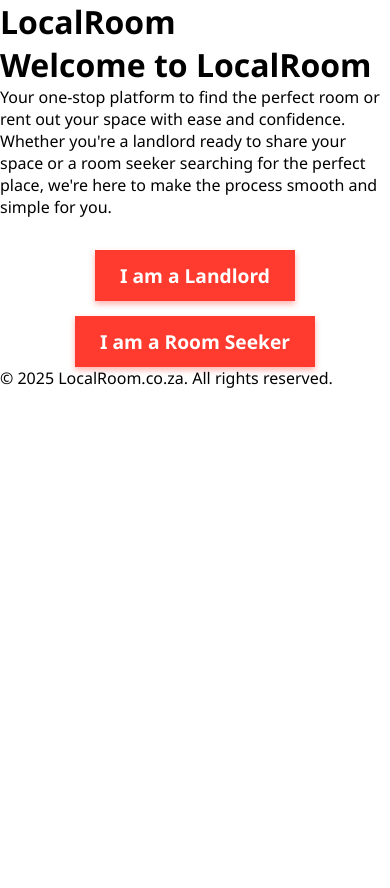
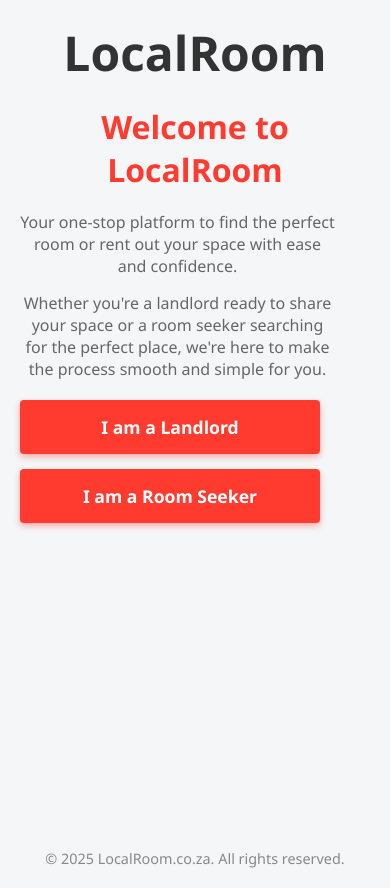
Before and after one commit to Mavester432/LocalRoom.co.za, a plain HTML site: page index.html in a window 390 px wide. Before the commit the page ends 844 px from the top, so only its background shows below. Drawn offline with Linux system fonts and the light colour scheme.

Commit message:
Update index.html

```diff
--- a/index.html
+++ b/index.html
@@ -13,72 +13,16 @@
       font-family: 'Segoe UI', sans-serif;
     }
 
-    /* Role Buttons */
-    .role-buttons {
-      display: flex;
-      gap: 20px;
-      justify-content: center;
-      flex-wrap: wrap;
-      margin-top: 2rem;
-    }
-
-    .role-button {
-      flex: 1 1 180px;
-      padding: 15px 30px;
-      font-size: 1.2rem;
-      font-weight: 700;
-      color: white;
-      background-color: #FF3B30;
-      border: none;
-      border-radius: 0;
-      cursor: pointer;
-      text-align: center;
-      text-decoration: none;
-      box-shadow: 0 3px 6px rgba(255, 59, 48, 0.4);
-      transition: background-color 0.3s ease, box-shadow 0.3s ease;
-    }
-
-    .role-button:hover,
-    .role-button:focus {
-      background-color: #cc2a23;
-      box-shadow: 0 5px 12px rgba(204, 42, 35, 0.6);
-      outline: none;
-    }
-
-    /* Mobile small screen buttons stacked but NOT stretched full width */
-    @media (max-width: 480px) {
-      .role-buttons {
-        flex-direction: column;
-        align-items: center; /* center buttons */
-        gap: 15px;
-      }
-
-      .role-button {
-        flex: none;
-        width: auto;
-        min-width: 180px;
-        max-width: 240px;
-        padding: 12px 25px;
-        margin: 0 auto;
-      }
+    body, html {
+      height: 100%;
+      background-color: #f4f6f8;
+      color: #333;
     }
 
     /* === Desktop Layout Styles === */
     @media (min-width: 1024px) {
-      body {
-        margin: 0;
-        padding: 0;
-      }
-
-      /* Hide mobile content on desktop */
-      .welcome-header,
-      main.welcome,
-      footer.mobile-footer {
-        display: none !important;
-      }
-
       .desktop-layout {
-        display: flex !important;
+        display: flex;
         min-height: 100vh;
       }
 
@@ -95,7 +39,6 @@
 
       .left-panel h2 {
         font-size: 2rem;
-        color: white;
         text-align: center;
       }
 
@@ -127,11 +70,17 @@
         text-align: center;
         display: block;
       }
+
+      /* Hide mobile content on desktop */
+      .welcome-header,
+      main.welcome,
+      footer.mobile-footer {
+        display: none !important;
+      }
     }
 
     /* === Mobile & Tablet Layout Styles === */
     @media (max-width: 1023px) {
-      /* Hide desktop layout on smaller screens */
       .desktop-layout {
         display: none !important;
       }
@@ -144,6 +93,73 @@
       main.welcome,
       footer.mobile-footer {
         display: block !important;
+      }
+
+      .welcome-header {
+        text-align: center;
+        padding: 20px 0 0;
+        font-size: 1.5rem;
+      }
+
+      main.welcome {
+        min-height: calc(100vh - 100px);
+        display: flex;
+        flex-direction: column;
+        justify-content: center;
+        align-items: center;
+        text-align: center;
+        padding: 20px;
+      }
+
+      main.welcome h1 {
+        font-size: 2rem;
+        margin-bottom: 20px;
+        color: #FF3B30;
+      }
+
+      main.welcome p {
+        font-size: 1rem;
+        color: #666;
+        margin-bottom: 15px;
+        max-width: 90%;
+      }
+
+      .role-buttons {
+        display: flex;
+        flex-direction: column;
+        align-items: center;
+        gap: 15px;
+        margin-top: 20px;
+        width: 100%;
+        max-width: 300px;
+      }
+
+      .role-button {
+        width: 100%;
+        padding: 15px 0;
+        font-size: 1.1rem;
+        font-weight: 600;
+        background-color: #FF3B30;
+        color: white;
+        text-decoration: none;
+        text-align: center;
+        border-radius: 4px;
+        box-shadow: 0 3px 6px rgba(255, 59, 48, 0.4);
+        transition: background-color 0.3s ease, box-shadow 0.3s ease;
+      }
+
+      .role-button:hover,
+      .role-button:focus {
+        background-color: #cc2a23;
+        box-shadow: 0 5px 12px rgba(204, 42, 35, 0.6);
+        outline: none;
+      }
+
+      footer.mobile-footer {
+        text-align: center;
+        font-size: 0.9rem;
+        padding: 20px;
+        color: #888;
       }
     }
   </style>
```
